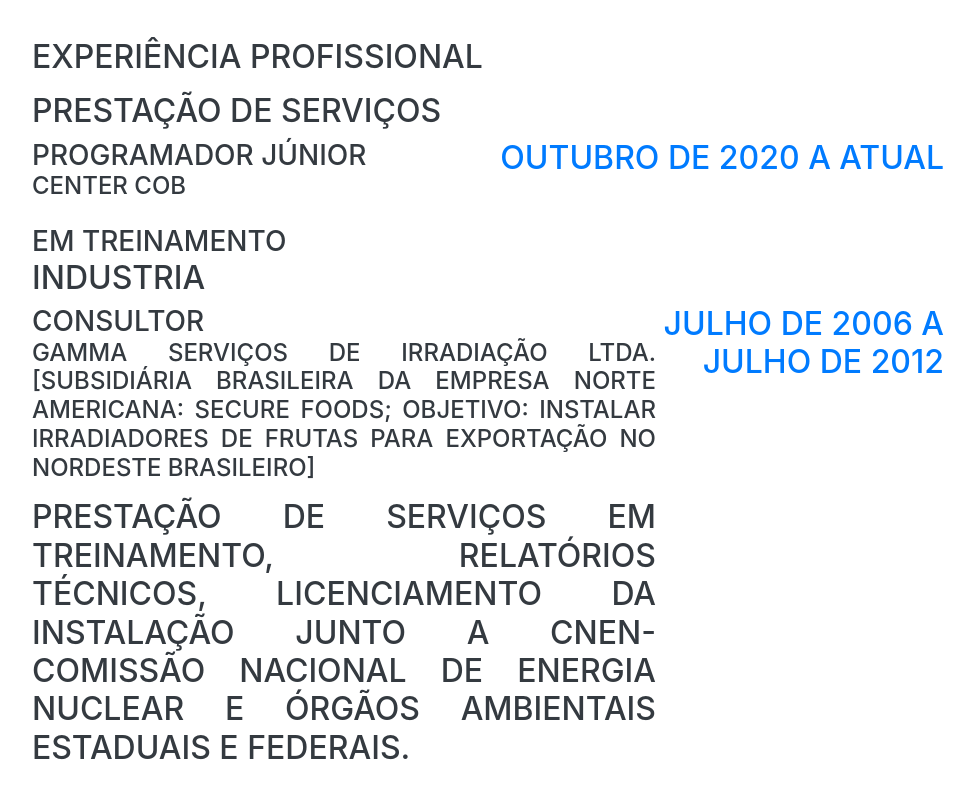
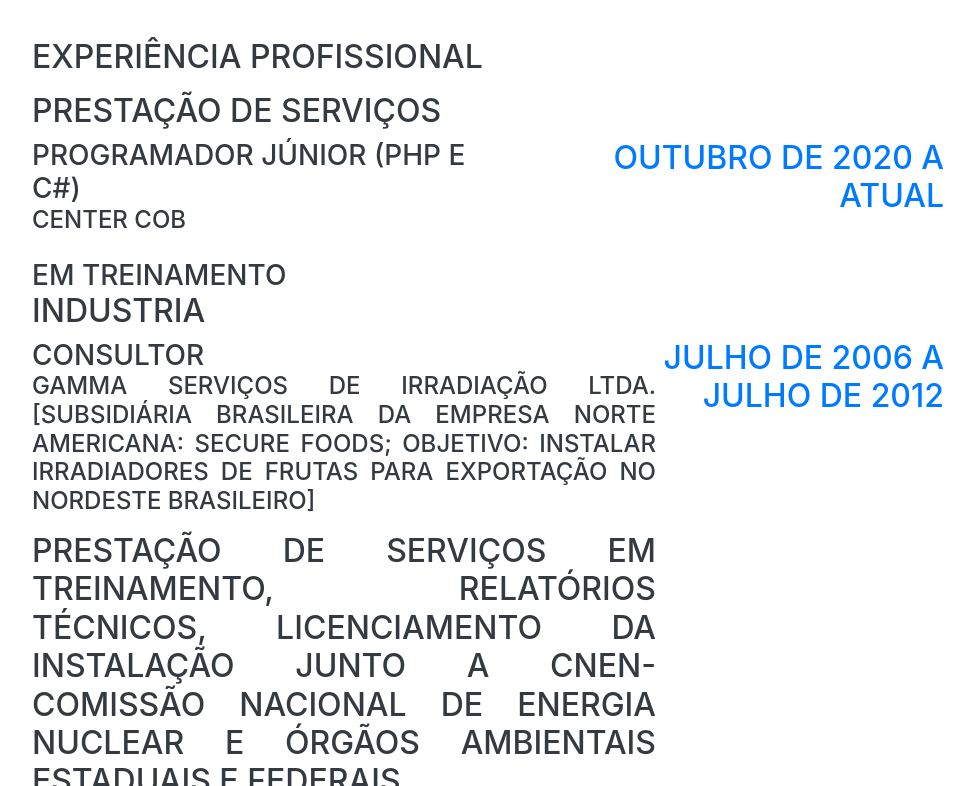
Before and after one commit to aryarj/aryarj.github.io, a website with bundled scripts: page index.html in a window 1280 px wide. Shown: the part 1660-2446 px from the top of the page, without its empty margins (288-1262 px from the left). Built offline with nearby package versions, Linux system fonts and the light colour scheme; a web font is replaced by a local one.

Commit message:
Update index.html
Atualização de cursos de interesse e linguagens de programação utilizadas na Center Cob

```diff
--- a/index.html
+++ b/index.html
@@ -180,7 +180,7 @@
         <h2>Prestação de Serviços<h2>
           <div class="resume-item d-flex flex-column flex-md-row justify-content-between mb-2">
           <div class="resume-content">
-            <h3 class="mb-0">Programador Júnior</h3>
+            <h3 class="mb-0">Programador Júnior (PHP e C#)</h3>
             <div align="justify" class="subheading mb-3">Center Cob</div>
             <p align="justify"></p>
           </div>
@@ -321,6 +321,7 @@
       <div class="w-100">
         <h2 class="mb-5">Cursos de interesse</h2>
 
+        <li><P>Excel – análise de dados e Big Data (12,5 h; Udemy).</P></li>
         <li><P>PHP OO (40h; Curso em Vídeo).</P></li>
         <li><P>Formação cientista de dados com Python e R (41,5h, Udemy).</P></li>
         <li><P>C# Completo 2020 POO + Projetos (37h; Udemy).</P></li>
```
